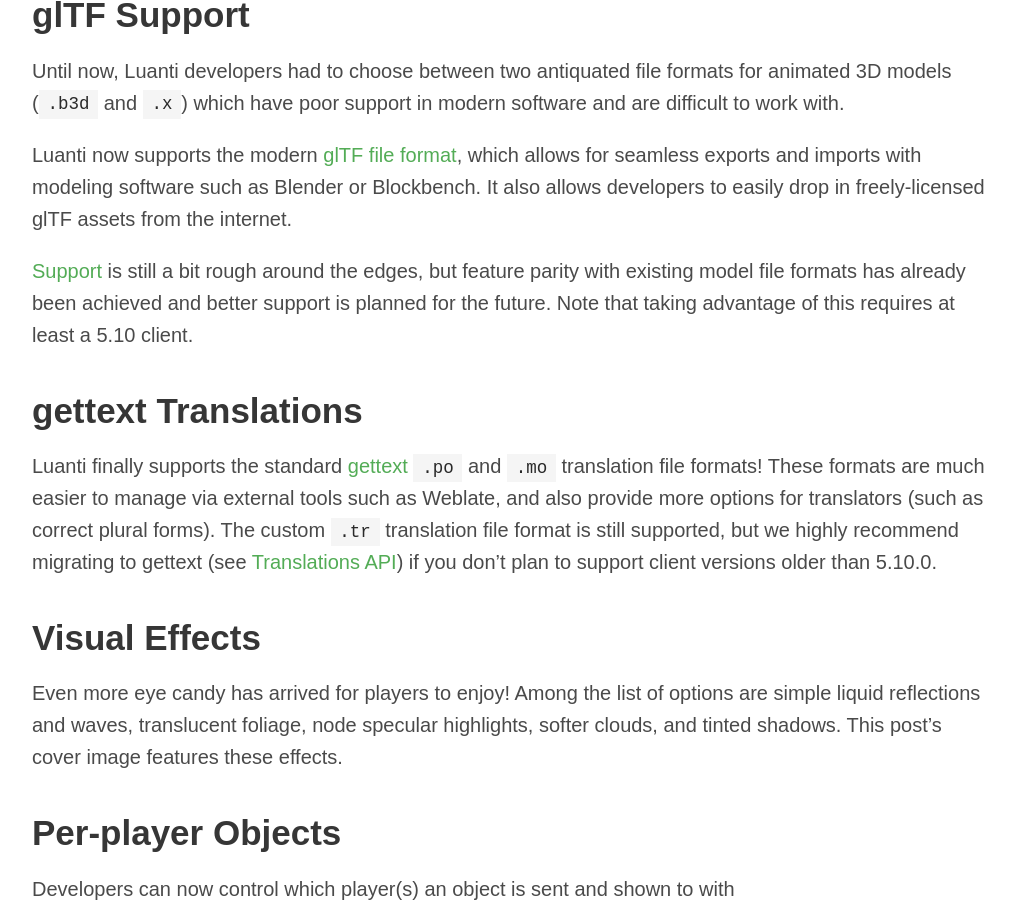
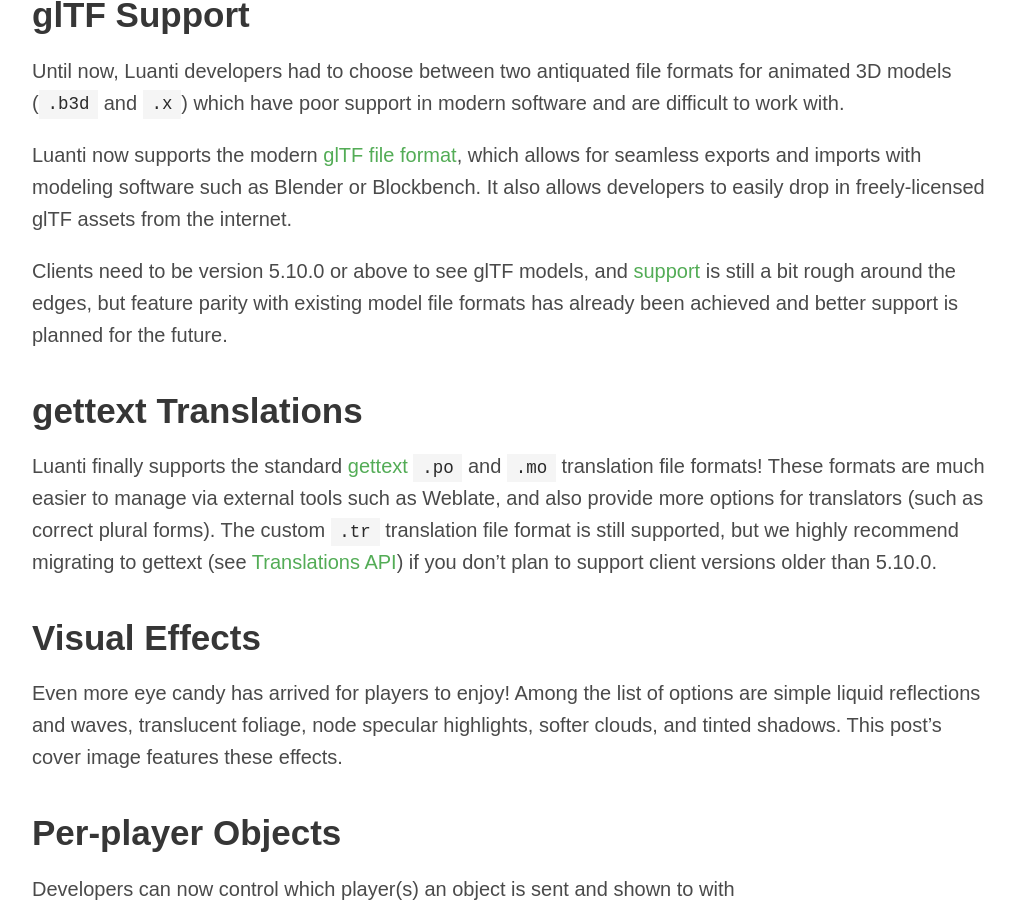
Before and after one commit to minetest/blog, a Jekyll site: the page built from _posts/2024-11-10-5.10.0-released.md, in a window 1280 px wide and 900 px high, scrolled down 2493 px. Shown: the whole window, without its empty margins (128-1143 px from the left). Built offline with Jekyll 4.4.1, drawn with Linux system fonts in a browser that asks for light colours.

Commit message:
Highlight client version requirement for gltf

```diff
--- a/_posts/2024-11-10-5.10.0-released.md
+++ b/_posts/2024-11-10-5.10.0-released.md
@@ -58,9 +58,10 @@
 imports with modeling software such as Blender or Blockbench. It also allows developers to easily drop in
 freely-licensed glTF assets from the internet.
 
-[Support](https://github.com/minetest/minetest/blob/5.10.0/doc/lua_api.md#gltf) is still a bit rough around the edges,
+Clients need to be version 5.10.0 or above to see glTF models, and
+[support](https://github.com/minetest/minetest/blob/5.10.0/doc/lua_api.md#gltf) is still a bit rough around the edges,
 but feature parity with existing model file formats has already been achieved and better support is planned for the
-future. Note that taking advantage of this requires at least a 5.10 client.
+future.
 
 ## gettext Translations
 
```
